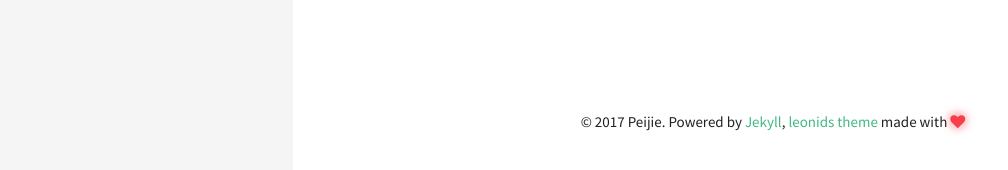
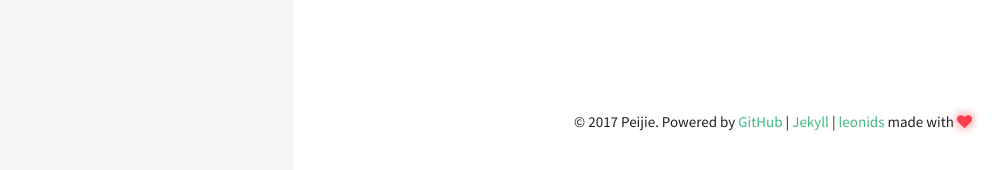
Before and after one commit to peijiehu/code, a Jekyll site: the page built from categories/index.html, in a window 1280 px wide. Shown: the part 627-797 px from the top of the page, without its empty margins (27-1035 px from the left). Built offline with Jekyll 4.4.1, drawn with Linux system fonts in a browser that asks for light colours.

Commit message:
update header, footer

```diff
--- a/_includes/footer.html
+++ b/_includes/footer.html
@@ -1,3 +1,3 @@
 <footer>
-  &copy; {{ site.time | date: '%Y' }} {{ site.owner.name }}. Powered by <a href="http://jekyllrb.com/">Jekyll</a>, <a href="http://github.com/renyuanz/leonids/">leonids theme</a> made with <i class="fa fa-heart heart-icon"></i>
+  &copy; {{ site.time | date: '%Y' }} {{ site.owner.name }}. Powered by <a href="https://github.com/">GitHub</a> | <a href="http://jekyllrb.com/">Jekyll</a> | <a href="http://github.com/renyuanz/leonids/">leonids</a> made with <i class="fa fa-heart heart-icon"></i>
 </footer>
--- a/_includes/head.html
+++ b/_includes/head.html
@@ -3,7 +3,7 @@
   <meta http-equiv="X-UA-Compatible" content="IE=edge">
   <meta name="viewport" content="width=device-width, initial-scale=1">
 
-  <title>{% if page.title %}{{ page.title }}{% else %}{{ site.title }} | A Jekyll theme{% endif %}</title>
+  <title>{% if page.title %}{{ page.title }}{% else %}{{ site.title }}{% endif %}</title>
   <meta name="description" content="{% if page.excerpt %}{{ page.excerpt | strip_html | strip_newlines | truncate: 160 }}{% else %}{{ site.description }}{% endif %}">
 
   <!-- CSS files -->
```
